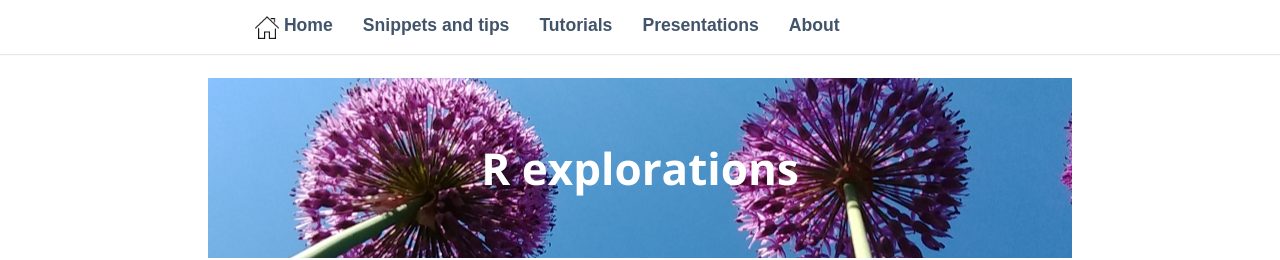
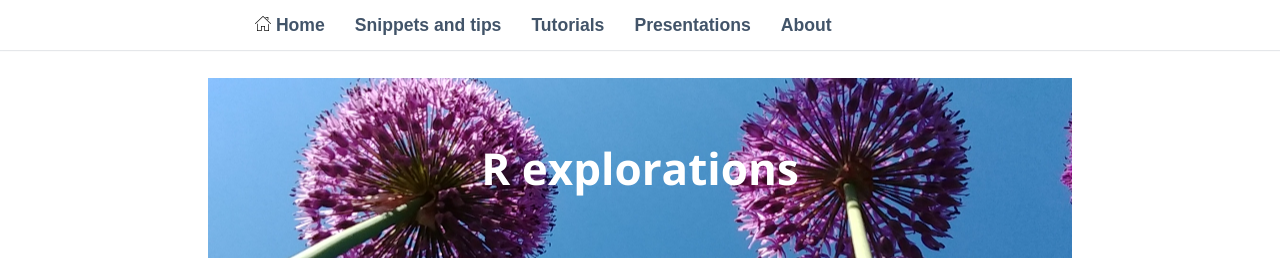
Before and after one commit to mark-me/mark-me.github.io, a Jekyll site: the page built from index.html, in a window 1280 px wide. Shown: the top 260 px of the page. Built offline with Jekyll 4.4.1, drawn with Linux system fonts in a browser that asks for light colours; some web fonts are replaced.

Commit message:
Update header.html

```diff
--- a/_includes/header.html
+++ b/_includes/header.html
@@ -2,7 +2,7 @@
 	<div class="container">
 		<nav>
 			<ul>
-				<li><a href="{{ "/" | prepend: site.baseurl }}"><img src="home.png" align="top" style="width:24px;height:24px;"> Home</a></li>
+				<li><a href="{{ "/" | prepend: site.baseurl }}"><img src="home.png" align="top" style="width:16px;height:16px;"> Home</a></li>
 				<li><a href="{{ "/snippets-and-tips/" | prepend: site.baseurl }}">Snippets and tips</a></li>
 				<li><a href="{{ "/tutorials/" | prepend: site.baseurl }}">Tutorials</a></li>
 				<li><a href="{{ "/presentations/" | prepend: site.baseurl }}">Presentations</a></li>
```
